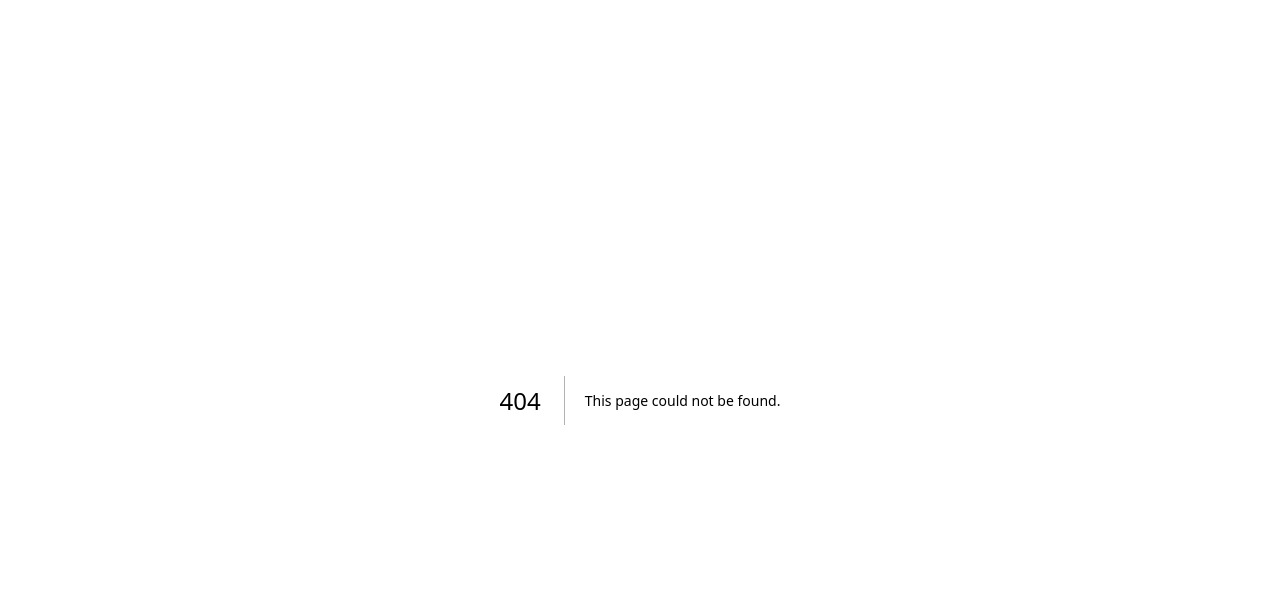
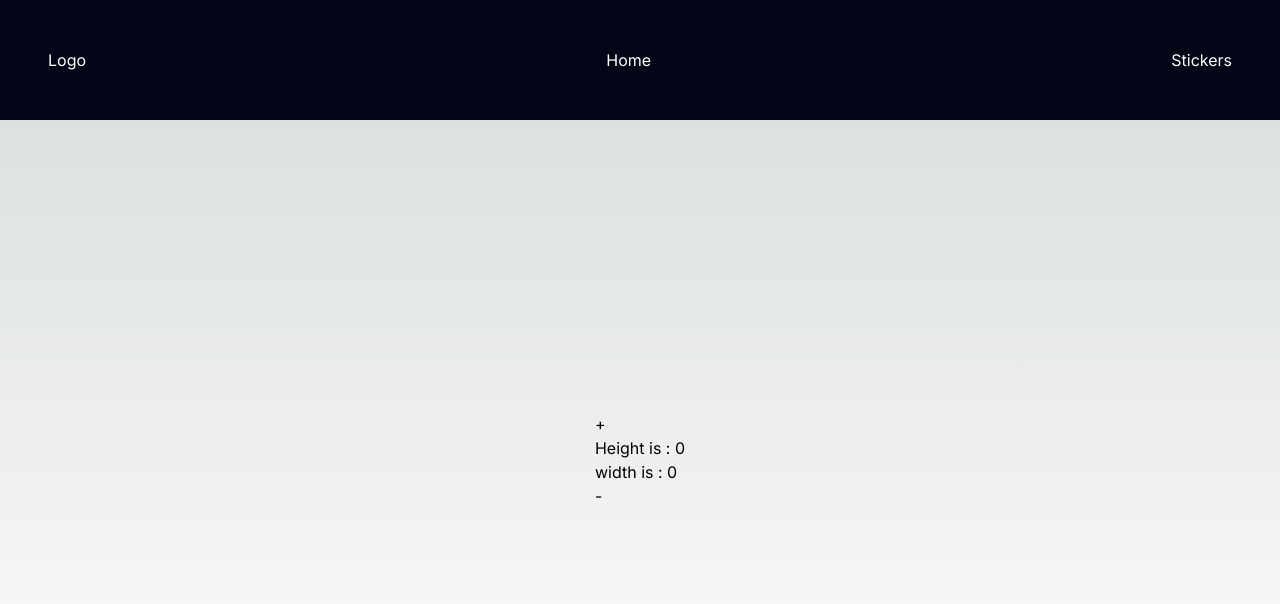
Before and after one commit to SitckItUp/StickItUp, a Next.js app: page /query in a window 1280 px wide. Before the commit this address had no page. Shown: the top 604 px of the page. Built offline with nearby package versions, Linux system fonts and the light colour scheme.

Commit message:
Set up UI template for landing and editor page

```diff
--- /dev/null
+++ b/src/app/components/HomePage/MakeStickers.tsx
@@ -0,0 +1,14 @@
+export default function MakeStickers() {
+  return (
+    <div className="w-full p-8 border-2 border-indigo-600">
+      <h1 className="mb-4 text-2xl font-bold">Make Stickers</h1>
+      <p>
+        Add-ons like back paper print, pink ink and invisible ink can be
+        requested in our sticker maker. Just leave a comment!
+      </p>
+      <div className="container">
+        <h1>Container</h1>
+      </div>
+    </div>
+  );
+}
--- /dev/null
+++ b/src/app/components/layout/navbar/index.tsx
@@ -0,0 +1,19 @@
+import Link from "next/link";
+
+export default function Navbar() {
+  return (
+    <nav className="flex items-center justify-between p-12 text-white bg-slate-950">
+      <div>Logo</div>
+      <div className="flex justify-self-center">
+        <Link href="/" aria-label="Home">
+          Home
+        </Link>
+      </div>
+      <div className="flex justify-self-center">
+        <Link href="/landing" aria-label="Stickers">
+          Stickers
+        </Link>
+      </div>
+    </nav>
+  );
+}
--- /dev/null
+++ b/src/app/editor/page.tsx
@@ -0,0 +1,22 @@
+export default function Editor() {
+  const icons: React.ReactNode[] = [1, 2, 3, 4].map((el) => {
+    return (
+      <div
+        key={el}
+        className="flex items-center justify-center h-20 hover:bg-slate-600 hover:cursor-pointer"
+      >
+        <span className="text-center">{el}</span>
+      </div>
+    );
+  });
+
+  return (
+    <div className="flex w-full h-full rounded">
+      <div className="shadow-inner flex items-center justify-center w-9/12 bg-slate-100">
+        <div>Editor</div>
+      </div>
+      <div className="w-2/12 bg-slate-600"></div>
+      <div className="flex-col items-center w-1/12 bg-slate-800">{icons}</div>
+    </div>
+  );
+}
--- a/src/app/globals.css
+++ b/src/app/globals.css
@@ -8,13 +8,13 @@
   --background-end-rgb: 255, 255, 255;
 }
 
-@media (prefers-color-scheme: dark) {
+/* @media (prefers-color-scheme: dark) {
   :root {
     --foreground-rgb: 255, 255, 255;
     --background-start-rgb: 0, 0, 0;
     --background-end-rgb: 0, 0, 0;
   }
-}
+} */
 
 body {
   color: rgb(var(--foreground-rgb));
--- /dev/null
+++ b/src/app/landing/page.tsx
@@ -0,0 +1,22 @@
+import Image from "next/image";
+import Link from "next/link";
+
+export default function Landing() {
+  return (
+    <div>
+      <span className="text-4xl text-center">PRINT CUSTOM STICKERS</span>
+      <Image
+        src="./public/next.svg"
+        alt="image placeholder"
+        width="500"
+        height="500"
+        style={{ display: "inline" }}
+      />
+      <div className="text-center border-2 border-indigo-600 hover:bg-slate-600 hover:cursor-pointer">
+        <Link href="/editor" aria-label="Editor">
+          Go to editor/upload image
+        </Link>
+      </div>
+    </div>
+  );
+}
--- a/src/app/layout.tsx
+++ b/src/app/layout.tsx
@@ -1,21 +1,27 @@
-import './globals.css'
-import { Inter } from 'next/font/google'
+import "./globals.css";
+import { Inter } from "next/font/google";
+import Navbar from "./components/layout/navbar";
 
-const inter = Inter({ subsets: ['latin'] })
+const inter = Inter({ subsets: ["latin"] });
 
 export const metadata = {
-  title: 'Create Next App',
-  description: 'Generated by create next app',
-}
+  title: "Stick It Up",
+  description: "Sticker and printing needs",
+};
 
 export default function RootLayout({
   children,
 }: {
-  children: React.ReactNode
+  children: React.ReactNode;
 }) {
   return (
     <html lang="en">
-      <body className={inter.className}>{children}</body>
+      <body className={`flex flex-col h-screen ${inter.className}`}>
+        <Navbar />
+        <div className="flex items-center justify-center w-full grow">
+          {children}
+        </div>
+      </body>
     </html>
-  )
+  );
 }
--- a/src/app/page.tsx
+++ b/src/app/page.tsx
@@ -1,113 +1,9 @@
-import Image from 'next/image'
+import MakeStickers from "./components/HomePage/MakeStickers";
 
 export default function Home() {
   return (
-    <main className="flex min-h-screen flex-col items-center justify-between p-24">
-      <div className="z-10 w-full max-w-5xl items-center justify-between font-mono text-sm lg:flex">
-        <p className="fixed left-0 top-0 flex w-full justify-center border-b border-gray-300 bg-gradient-to-b from-zinc-200 pb-6 pt-8 backdrop-blur-2xl dark:border-neutral-800 dark:bg-zinc-800/30 dark:from-inherit lg:static lg:w-auto  lg:rounded-xl lg:border lg:bg-gray-200 lg:p-4 lg:dark:bg-zinc-800/30">
-          Get started by editing&nbsp;
-          <code className="font-mono font-bold">src/app/page.tsx</code>
-        </p>
-        <div className="fixed bottom-0 left-0 flex h-48 w-full items-end justify-center bg-gradient-to-t from-white via-white dark:from-black dark:via-black lg:static lg:h-auto lg:w-auto lg:bg-none">
-          <a
-            className="pointer-events-none flex place-items-center gap-2 p-8 lg:pointer-events-auto lg:p-0"
-            href="https://vercel.com?utm_source=create-next-app&utm_medium=appdir-template&utm_campaign=create-next-app"
-            target="_blank"
-            rel="noopener noreferrer"
-          >
-            By{' '}
-            <Image
-              src="/vercel.svg"
-              alt="Vercel Logo"
-              className="dark:invert"
-              width={100}
-              height={24}
-              priority
-            />
-          </a>
-        </div>
-      </div>
-
-      <div className="relative flex place-items-center before:absolute before:h-[300px] before:w-[480px] before:-translate-x-1/2 before:rounded-full before:bg-gradient-radial before:from-white before:to-transparent before:blur-2xl before:content-[''] after:absolute after:-z-20 after:h-[180px] after:w-[240px] after:translate-x-1/3 after:bg-gradient-conic after:from-sky-200 after:via-blue-200 after:blur-2xl after:content-[''] before:dark:bg-gradient-to-br before:dark:from-transparent before:dark:to-blue-700 before:dark:opacity-10 after:dark:from-sky-900 after:dark:via-[#0141ff] after:dark:opacity-40 before:lg:h-[360px]">
-        <Image
-          className="relative dark:drop-shadow-[0_0_0.3rem_#ffffff70] dark:invert"
-          src="/next.svg"
-          alt="Next.js Logo"
-          width={180}
-          height={37}
-          priority
-        />
-      </div>
-
-      <div className="mb-32 grid text-center lg:mb-0 lg:grid-cols-4 lg:text-left">
-        <a
-          href="https://nextjs.org/docs?utm_source=create-next-app&utm_medium=appdir-template&utm_campaign=create-next-app"
-          className="group rounded-lg border border-transparent px-5 py-4 transition-colors hover:border-gray-300 hover:bg-gray-100 hover:dark:border-neutral-700 hover:dark:bg-neutral-800/30"
-          target="_blank"
-          rel="noopener noreferrer"
-        >
-          <h2 className={`mb-3 text-2xl font-semibold`}>
-            Docs{' '}
-            <span className="inline-block transition-transform group-hover:translate-x-1 motion-reduce:transform-none">
-              -&gt;
-            </span>
-          </h2>
-          <p className={`m-0 max-w-[30ch] text-sm opacity-50`}>
-            Find in-depth information about Next.js features and API.
-          </p>
-        </a>
-
-        <a
-          href="https://nextjs.org/learn?utm_source=create-next-app&utm_medium=appdir-template-tw&utm_campaign=create-next-app"
-          className="group rounded-lg border border-transparent px-5 py-4 transition-colors hover:border-gray-300 hover:bg-gray-100 hover:dark:border-neutral-700 hover:dark:bg-neutral-800 hover:dark:bg-opacity-30"
-          target="_blank"
-          rel="noopener noreferrer"
-        >
-          <h2 className={`mb-3 text-2xl font-semibold`}>
-            Learn{' '}
-            <span className="inline-block transition-transform group-hover:translate-x-1 motion-reduce:transform-none">
-              -&gt;
-            </span>
-          </h2>
-          <p className={`m-0 max-w-[30ch] text-sm opacity-50`}>
-            Learn about Next.js in an interactive course with&nbsp;quizzes!
-          </p>
-        </a>
-
-        <a
-          href="https://vercel.com/templates?framework=next.js&utm_source=create-next-app&utm_medium=appdir-template&utm_campaign=create-next-app"
-          className="group rounded-lg border border-transparent px-5 py-4 transition-colors hover:border-gray-300 hover:bg-gray-100 hover:dark:border-neutral-700 hover:dark:bg-neutral-800/30"
-          target="_blank"
-          rel="noopener noreferrer"
-        >
-          <h2 className={`mb-3 text-2xl font-semibold`}>
-            Templates{' '}
-            <span className="inline-block transition-transform group-hover:translate-x-1 motion-reduce:transform-none">
-              -&gt;
-            </span>
-          </h2>
-          <p className={`m-0 max-w-[30ch] text-sm opacity-50`}>
-            Explore the Next.js 13 playground.
-          </p>
-        </a>
-
-        <a
-          href="https://vercel.com/new?utm_source=create-next-app&utm_medium=appdir-template&utm_campaign=create-next-app"
-          className="group rounded-lg border border-transparent px-5 py-4 transition-colors hover:border-gray-300 hover:bg-gray-100 hover:dark:border-neutral-700 hover:dark:bg-neutral-800/30"
-          target="_blank"
-          rel="noopener noreferrer"
-        >
-          <h2 className={`mb-3 text-2xl font-semibold`}>
-            Deploy{' '}
-            <span className="inline-block transition-transform group-hover:translate-x-1 motion-reduce:transform-none">
-              -&gt;
-            </span>
-          </h2>
-          <p className={`m-0 max-w-[30ch] text-sm opacity-50`}>
-            Instantly deploy your Next.js site to a shareable URL with Vercel.
-          </p>
-        </a>
-      </div>
+    <main className="flex flex-col w-full ">
+      <MakeStickers />
     </main>
-  )
+  );
 }
--- /dev/null
+++ b/src/app/query/page.tsx
@@ -0,0 +1,32 @@
+"use client";
+
+import { useSearchParams } from "next/navigation";
+import { useState } from "react";
+
+export default function Editor() {
+  const searchParams = useSearchParams();
+  const height: number = Number(searchParams.get("height"));
+  const width: number = Number(searchParams.get("width"));
+  const [heightState, setHeightState] = useState(height);
+
+  return (
+    <div>
+      <button
+        onClick={() => {
+          setHeightState((prev) => prev + 1);
+        }}
+      >
+        +
+      </button>
+      <h1>Height is : {heightState}</h1>
+      <h1>width is : {width}</h1>
+      <button
+        onClick={() => {
+          setHeightState((prev) => prev - 1);
+        }}
+      >
+        -
+      </button>
+    </div>
+  );
+}
--- a/tailwind.config.js
+++ b/tailwind.config.js
@@ -1,18 +1,42 @@
 /** @type {import('tailwindcss').Config} */
 module.exports = {
   content: [
-    './src/pages/**/*.{js,ts,jsx,tsx,mdx}',
-    './src/components/**/*.{js,ts,jsx,tsx,mdx}',
-    './src/app/**/*.{js,ts,jsx,tsx,mdx}',
+    "./src/pages/**/*.{js,ts,jsx,tsx,mdx}",
+    "./src/components/**/*.{js,ts,jsx,tsx,mdx}",
+    "./src/app/**/*.{js,ts,jsx,tsx,mdx}",
   ],
   theme: {
     extend: {
+      backgroundColor: {
+        "slate-950": "rgb(2 6 23)",
+        "slate-800": "rgb(30 41 59)",
+        "slate-700": "rgb(51 65 85)",
+        "slate-600": "rgb(71 85 105)",
+        "slate-100": "rgb(241 245 249)",
+      },
       backgroundImage: {
-        'gradient-radial': 'radial-gradient(var(--tw-gradient-stops))',
-        'gradient-conic':
-          'conic-gradient(from 180deg at 50% 50%, var(--tw-gradient-stops))',
+        "gradient-radial": "radial-gradient(var(--tw-gradient-stops))",
+        "gradient-conic":
+          "conic-gradient(from 180deg at 50% 50%, var(--tw-gradient-stops))",
       },
+    },
+    screens: {
+      sm: "640px",
+      md: "768px",
+      lg: "1024px",
+      xl: "1280px",
+      "2xl": "1536px",
+    },
+    colors: {
+      black: "#000",
+      white: "#fff",
+      gray: {
+        100: "#f7fafc",
+        500: "#989684",
+        900: "#1a202c",
+      },
+      gold: "#ffc51a",
     },
   },
   plugins: [],
-}
+};
```
